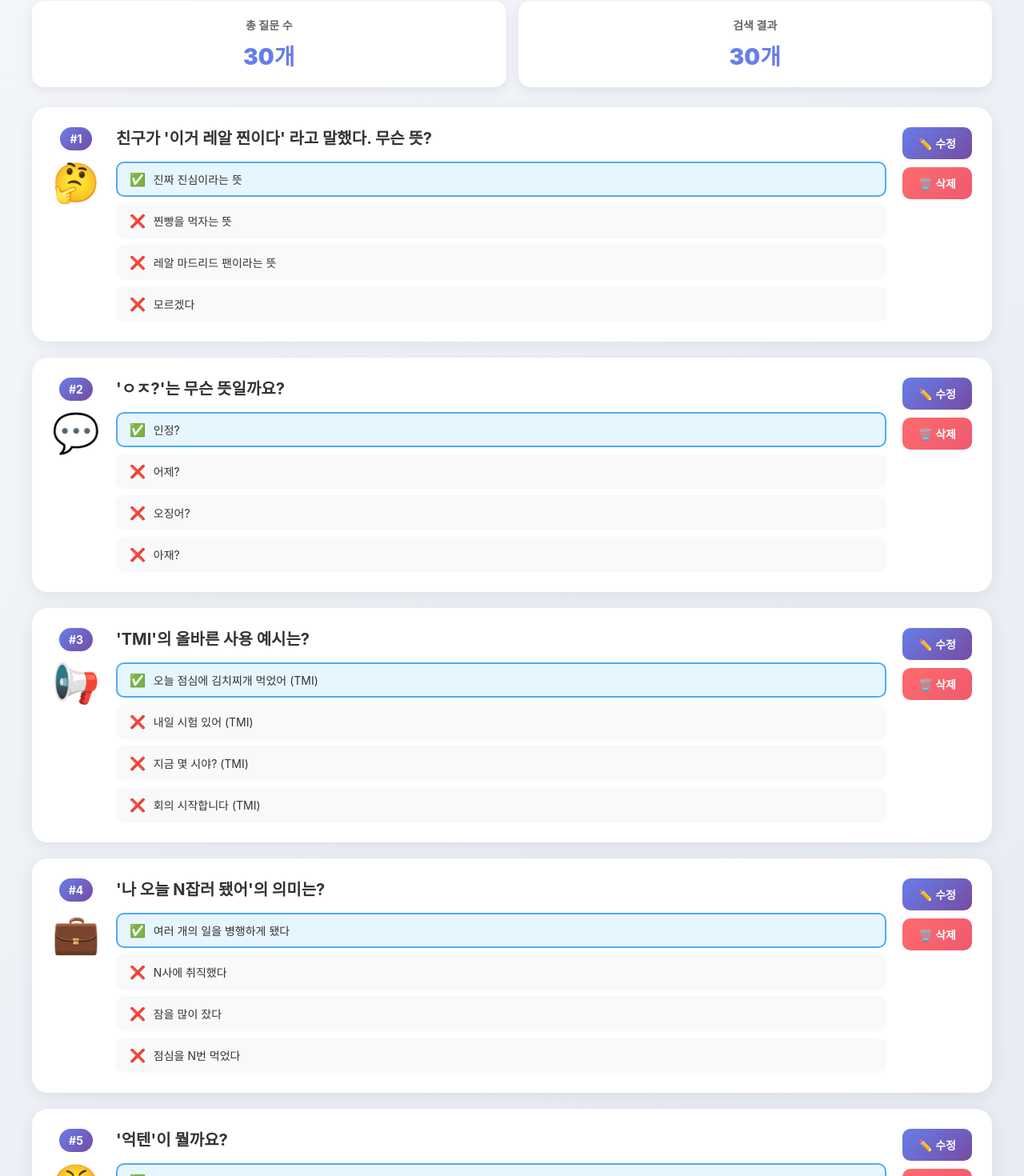
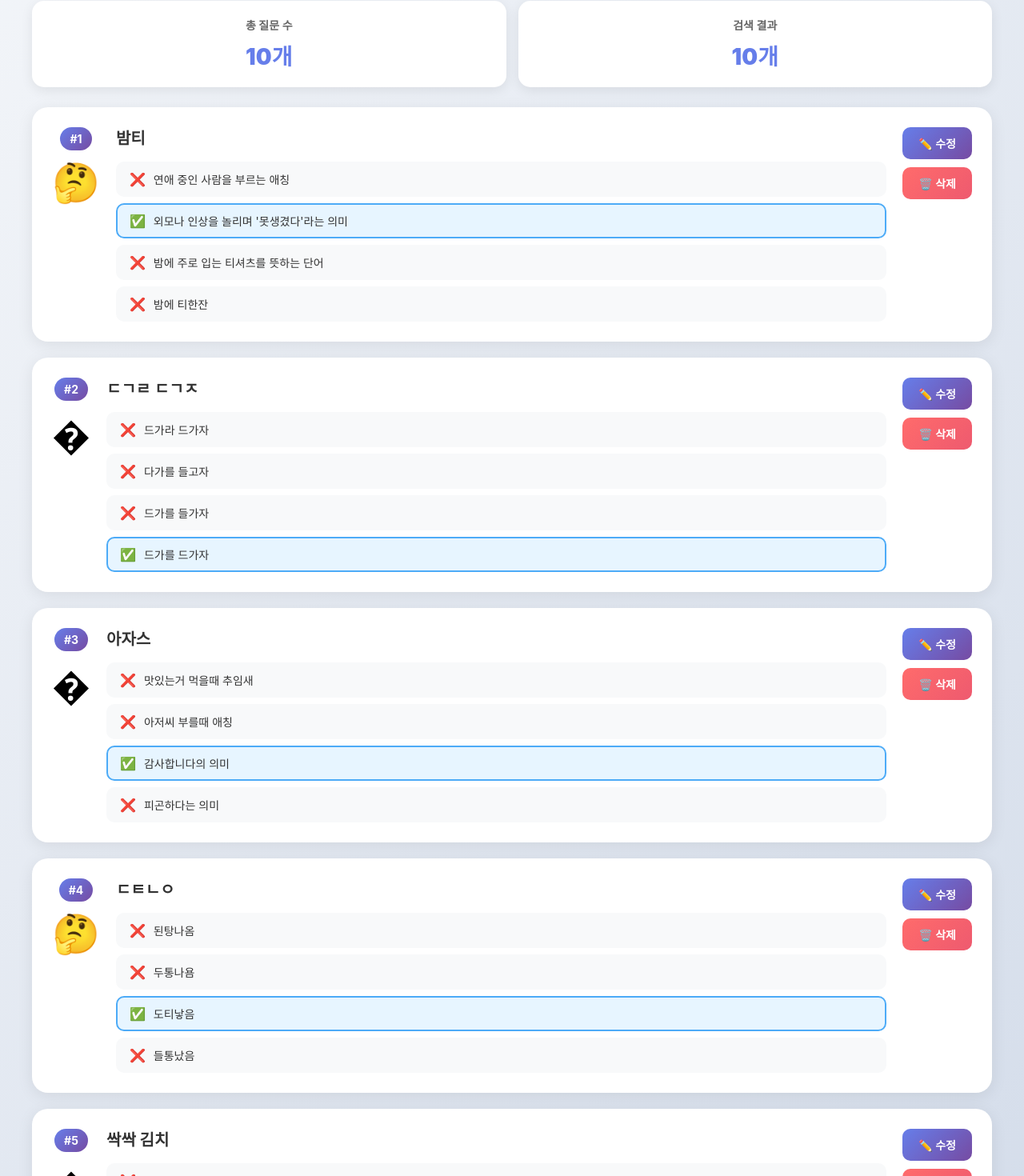
Before and after one commit to ujin042-sudo/meme, a React (Create React App) app: page /#/admin in a window 1280 px wide. Shown: the part 363-1833 px from the top of the page at 80% size. Built offline with nearby package versions, Linux system fonts and the light colour scheme; no server answers; a web font is replaced by a local one.

Commit message:
feat: 새로운 밈 문제 10개로 교체 (밤티, ㄷㄱㄹㄷㄱㅈ, 아자스 등)

```diff
--- a/src/data/questions.js
+++ b/src/data/questions.js
@@ -1,333 +1,113 @@
-// 밈최몇 TEST 질문 데이터 (30개)
+// 밈최몇 TEST 질문 데이터 (10개)
 export const questions = [
   {
-    id: 1,
-    question: "친구가 '이거 레알 찐이다' 라고 말했다. 무슨 뜻?",
+    id: 11,
+    question: "밤티 ",
     options: [
-      { text: "진짜 진심이라는 뜻", answer: true },
-      { text: "찐빵을 먹자는 뜻", answer: false },
-      { text: "레알 마드리드 팬이라는 뜻", answer: false },
-      { text: "모르겠다", answer: false }
+      { text: "연애 중인 사람을 부르는 애칭", answer: false },
+      { text: "외모나 인상을 놀리며 '못생겼다'라는 의미", answer: true },
+      { text: "밤에 주로 입는 티셔츠를 뜻하는 단어", answer: false },
+      { text: "밤에 티한잔", answer: false }
     ],
     emoji: "🤔"
   },
   {
-    id: 2,
-    question: "'ㅇㅈ?'는 무슨 뜻일까요?",
+    id: 12,
+    question: "ㄷㄱㄹ ㄷㄱㅈ",
     options: [
-      { text: "인정?", answer: true },
-      { text: "어제?", answer: false },
-      { text: "오징어?", answer: false },
-      { text: "아재?", answer: false }
+      { text: "드가라 드가자", answer: false },
+      { text: "다가를 들고자", answer: false },
+      { text: "드가를 들가자", answer: false },
+      { text: "드가를 드가자", answer: true }
     ],
-    emoji: "💬"
-  },
-  {
-    id: 3,
-    question: "'TMI'의 올바른 사용 예시는?",
-    options: [
-      { text: "오늘 점심에 김치찌개 먹었어 (TMI)", answer: true },
-      { text: "내일 시험 있어 (TMI)", answer: false },
-      { text: "지금 몇 시야? (TMI)", answer: false },
-      { text: "회의 시작합니다 (TMI)", answer: false }
-    ],
-    emoji: "📢"
-  },
-  {
-    id: 4,
-    question: "'나 오늘 N잡러 됐어'의 의미는?",
-    options: [
-      { text: "여러 개의 일을 병행하게 됐다", answer: true },
-      { text: "N사에 취직했다", answer: false },
-      { text: "잠을 많이 잤다", answer: false },
-      { text: "점심을 N번 먹었다", answer: false }
-    ],
-    emoji: "💼"
-  },
-  {
-    id: 5,
-    question: "'억텐'이 뭘까요?",
-    options: [
-      { text: "억지 텐션", answer: true },
-      { text: "1억 텐", answer: false },
-      { text: "억울한 텐트", answer: false },
-      { text: "억만장자의 텐션", answer: false }
-    ],
-    emoji: "😤"
-  },
-  {
-    id: 6,
-    question: "친구가 '그게 맞다'를 뭐라고 줄여 말할까?",
-    options: [
-      { text: "그맞", answer: true },
-      { text: "그마", answer: false },
-      { text: "겜", answer: false },
-      { text: "그닭", answer: false }
-    ],
-    emoji: "👍"
-  },
-  {
-    id: 7,
-    question: "'갓생'을 살고 있는 사람은?",
-    options: [
-      { text: "새벽 기상, 운동, 독서하는 사람", answer: true },
-      { text: "늦잠 자고 게임하는 사람", answer: false },
-      { text: "강아지를 키우는 사람", answer: false },
-      { text: "신을 믿는 사람", answer: false }
-    ],
-    emoji: "✨"
-  },
-  {
-    id: 8,
-    question: "'MBTI가 뭔데'라는 질문에 올바른 답은?",
-    options: [
-      { text: "성격 유형 검사야", answer: true },
-      { text: "새로운 게임이야", answer: false },
-      { text: "회사 이름이야", answer: false },
-      { text: "음식 이름이야", answer: false }
-    ],
-    emoji: "🧠"
-  },
-  {
-    id: 9,
-    question: "'오운완'이 뭘까요?",
-    options: [
-      { text: "오늘 운동 완료", answer: true },
-      { text: "오징어 운반 완료", answer: false },
-      { text: "오전 운전 완료", answer: false },
-      { text: "오빠 운명 완성", answer: false }
-    ],
-    emoji: "💪"
-  },
-  {
-    id: 10,
-    question: "'혼코노'의 의미는?",
-    options: [
-      { text: "혼자 코인 노래방", answer: true },
-      { text: "혼자 코딩 노트", answer: false },
-      { text: "혼내는 코알라 노래", answer: false },
-      { text: "혼란스러운 코스", answer: false }
-    ],
-    emoji: "🎤"
-  },
-  {
-    id: 11,
-    question: "'솔까말'은 무슨 뜻?",
-    options: [
-      { text: "솔직히 까놓고 말하자면", answer: true },
-      { text: "솔로는 까칠하다", answer: false },
-      { text: "솔밭에서 까먹다", answer: false },
-      { text: "모르겠다", answer: false }
-    ],
-    emoji: "💯"
-  },
-  {
-    id: 12,
-    question: "'GOAT'의 의미는?",
-    options: [
-      { text: "Greatest Of All Time (역대 최고)", answer: true },
-      { text: "염소", answer: false },
-      { text: "고트 치즈", answer: false },
-      { text: "게임 오버 타임", answer: false }
-    ],
-    emoji: "🐐"
+    emoji: "�"
   },
   {
     id: 13,
-    question: "'취저'가 뭔가요?",
+    question: "아자스",
     options: [
-      { text: "취향 저격", answer: true },
-      { text: "취업 저축", answer: false },
-      { text: "취미 저장", answer: false },
-      { text: "취소 저격", answer: false }
+      { text: "맛있는거 먹을때 추임새", answer: false },
+      { text: "아저씨 부를때 애칭", answer: false },
+      { text: "감사합니다의 의미", answer: true },
+      { text: "피곤하다는 의미", answer: false }
     ],
-    emoji: "🎯"
+    emoji: "�"
   },
   {
     id: 14,
-    question: "'꾸안꾸'의 뜻은?",
+    question: "ㄷㅌㄴㅇ",
     options: [
-      { text: "꾸민 듯 안 꾸민 듯", answer: true },
-      { text: "꾸준히 안 꾸준히", answer: false },
-      { text: "꾸러미 안 꾸러미", answer: false },
-      { text: "꾸벅꾸벅 안녕", answer: false }
+      { text: "된탕나옴", answer: false },
+      { text: "두통나욤", answer: false },
+      { text: "도티낳음", answer: true },
+      { text: "들통났음", answer: false }
     ],
-    emoji: "💄"
+    emoji: "🤔"
   },
   {
     id: 15,
-    question: "'스불재'는?",
+    question: "싹싹 김치",
     options: [
-      { text: "스스로 불러온 재앙", answer: true },
-      { text: "스무살 불꽃 재능", answer: false },
-      { text: "스테이크 불고기 재료", answer: false },
-      { text: "스타벅스 불량 재고", answer: false }
+      { text: "김치가 기쁜 마음에 박수를 치는 현상", answer: false },
+      { text: "김치가 너무 짜서 두뇌가 초기화되는 순간", answer: false },
+      { text: "너무맛있어서 싹싹 긁어먹음", answer: true },
+      { text: "상대방한테 잘못해서 싹싹 비는 표현", answer: false }
     ],
-    emoji: "🔥"
+    emoji: "�"
   },
   {
     id: 16,
-    question: "'별다줄'이 뭔가요?",
+    question: "낋여오거라 표현중 맞는것은?",
     options: [
-      { text: "별걸 다 줄인다", answer: true },
-      { text: "별이 다가온 줄", answer: false },
-      { text: "별다방 줄서기", answer: false },
-      { text: "별거 아닌 줄넘기", answer: false }
+      { text: "남자친구좀 낋여오거라", answer: true },
+      { text: "오늘 기분 좀 낋인다", answer: false },
+      { text: "오늘 라면  좀 잘 낋여오네", answer: false },
+      { text: "니얼굴 낋였다", answer: false }
     ],
-    emoji: "⭐"
+    emoji: "🤔"
   },
   {
     id: 17,
-    question: "'금사빠'의 의미는?",
+    question: "ㅇㅍㅌ 뜻",
     options: [
-      { text: "금방 사랑에 빠지는 사람", answer: true },
-      { text: "금요일 사과 빠지다", answer: false },
-      { text: "금메달 사냥 빠르게", answer: false },
-      { text: "금융 사기 빠지다", answer: false }
+      { text: "영원한", answer: false },
+      { text: "젊은 척하는 40대 / 트렌드 따라한다", answer: true },
+      { text: "돈많은 40대 /  트렌드를 잘 따라간다", answer: false },
+      { text: "오픈톡", answer: false }
     ],
-    emoji: "💘"
+    emoji: "🤔"
   },
   {
     id: 18,
-    question: "'JMT'는?",
+    question: "갑자기 대체용 ",
     options: [
-      { text: "존맛탱 (존나 맛있다)", answer: true },
-      { text: "점심 먹을 타임", answer: false },
-      { text: "주말 만남 타임", answer: false },
-      { text: "정말 무서운 트랩", answer: false }
+      { text: "갑츠기스러운뎅", answer: false },
+      { text: "갑짜기스르운데", answer: false },
+      { text: "갑쳐기스러운데", answer: false },
+      { text: "갑차기스러운데", answer: true }
     ],
-    emoji: "😋"
+    emoji: "🤔"
   },
   {
     id: 19,
-    question: "'핵인싸'가 뭘까요?",
+    question: "hmh과 비슷한 공식을 활용한 밈은?",
     options: [
-      { text: "매우 인기 많은 사람", answer: true },
-      { text: "핵물리학 인턴 싸인", answer: false },
-      { text: "핵심 인재 싸움", answer: false },
-      { text: "핵폭탄 인증 싸이트", answer: false }
+      { text: "tmt", answer: false },
+      { text: "dmd", answer: false },
+      { text: "fmf", answer: false },
+      { text: "gmg", answer: true }
     ],
-    emoji: "🌟"
+    emoji: "🤔"
   },
   {
     id: 20,
-    question: "'머선129'는?",
+    question: "ㅅㅂ의 ",
     options: [
-      { text: "뭐라고? (What the...?)", answer: true },
-      { text: "머리 선크림 129번", answer: false },
-      { text: "머핀 선물 129개", answer: false },
-      { text: "버스 129번", answer: false }
+      { text: "샤갈", answer: true },
+      { text: "상년", answer: false },
+      { text: "시방", answer: false },
+      { text: "시불", answer: false }
     ],
-    emoji: "❓"
-  },
-  {
-    id: 21,
-    question: "'킹받네'의 의미는?",
-    options: [
-      { text: "열받네, 짜증나네", answer: true },
-      { text: "왕처럼 받네", answer: false },
-      { text: "킹크랩 받았네", answer: false },
-      { text: "킹사이즈 받았네", answer: false }
-    ],
-    emoji: "😡"
-  },
-  {
-    id: 22,
-    question: "'정주행'이 뭔가요?",
-    options: [
-      { text: "처음부터 끝까지 정주행", answer: true },
-      { text: "정기적으로 주행", answer: false },
-      { text: "정문에서 주차장까지", answer: false },
-      { text: "정신 바짝 주의하며 행동", answer: false }
-    ],
-    emoji: "📺"
-  },
-  {
-    id: 23,
-    question: "'자만추'는?",
-    options: [
-      { text: "자연스러운 만남 추구", answer: true },
-      { text: "자동차 만화 추천", answer: false },
-      { text: "자습 만점 추가", answer: false },
-      { text: "자기 만족 추구", answer: false }
-    ],
-    emoji: "🤝"
-  },
-  {
-    id: 24,
-    question: "'갑분싸'의 뜻은?",
-    options: [
-      { text: "갑자기 분위기 싸해짐", answer: true },
-      { text: "갑작스런 분노 싸움", answer: false },
-      { text: "갑옷 분리 싸대기", answer: false },
-      { text: "갑부 분양 싸게", answer: false }
-    ],
-    emoji: "😶"
-  },
-  {
-    id: 25,
-    question: "'어쩔티비'는?",
-    options: [
-      { text: "어쩔 수 없다는 의미", answer: true },
-      { text: "어떤 쩌는 티비", answer: false },
-      { text: "어제 쩔었던 비디오", answer: false },
-      { text: "어머니 쩔어주는 TV", answer: false }
-    ],
-    emoji: "📺"
-  },
-  {
-    id: 26,
-    question: "'ㄱㅇㅇ'는 무슨 뜻?",
-    options: [
-      { text: "귀여워", answer: true },
-      { text: "가위바위보", answer: false },
-      { text: "고양이", answer: false },
-      { text: "게임왕", answer: false }
-    ],
-    emoji: "🥰"
-  },
-  {
-    id: 27,
-    question: "'좋댓구알'의 의미는?",
-    options: [
-      { text: "좋아요, 댓글, 구독, 알림설정", answer: true },
-      { text: "좋은 댓글 구하는 알바", answer: false },
-      { text: "좋아요 댓글 구걸 알림", answer: false },
-      { text: "좋은 날씨 구경 알림", answer: false }
-    ],
-    emoji: "👍"
-  },
-  {
-    id: 28,
-    question: "'웅니'가 뭔가요?",
-    options: [
-      { text: "언니를 귀엽게 부르는 말", answer: true },
-      { text: "곰의 니트", answer: false },
-      { text: "웅장한 니트웨어", answer: false },
-      { text: "웅크린 니킥", answer: false }
-    ],
-    emoji: "🐻"
-  },
-  {
-    id: 29,
-    question: "'MZ세대'는?",
-    options: [
-      { text: "밀레니얼 + Z세대", answer: true },
-      { text: "Modern + Zoom 세대", answer: false },
-      { text: "Music + Zone 세대", answer: false },
-      { text: "Money + Zero 세대", answer: false }
-    ],
-    emoji: "👥"
-  },
-  {
-    id: 30,
-    question: "'아아'를 주문하면?",
-    options: [
-      { text: "아이스 아메리카노", answer: true },
-      { text: "아침 아침식사", answer: false },
-      { text: "아빠 아들", answer: false },
-      { text: "아시아 아트", answer: false }
-    ],
-    emoji: "☕"
+    emoji: "🤔"
   }
 ];
--- a/src/hooks/useQuestions.js
+++ b/src/hooks/useQuestions.js
@@ -16,7 +16,9 @@ const shuffleArray = (array) => {
 // 랜덤으로 N개 선택 후 섞기
 const getRandomQuestions = (allQuestions, count = 10) => {
   const shuffled = shuffleArray(allQuestions);
-  return shuffled.slice(0, count);
+  // count가 전체 질문 수보다 크면 모든 질문 사용
+  const actualCount = Math.min(count, allQuestions.length);
+  return shuffled.slice(0, actualCount);
 };
 
 export const useQuestions = () => {
```
Also changed, not shown: 7 other files (tests, documents, lock files or other folders).
